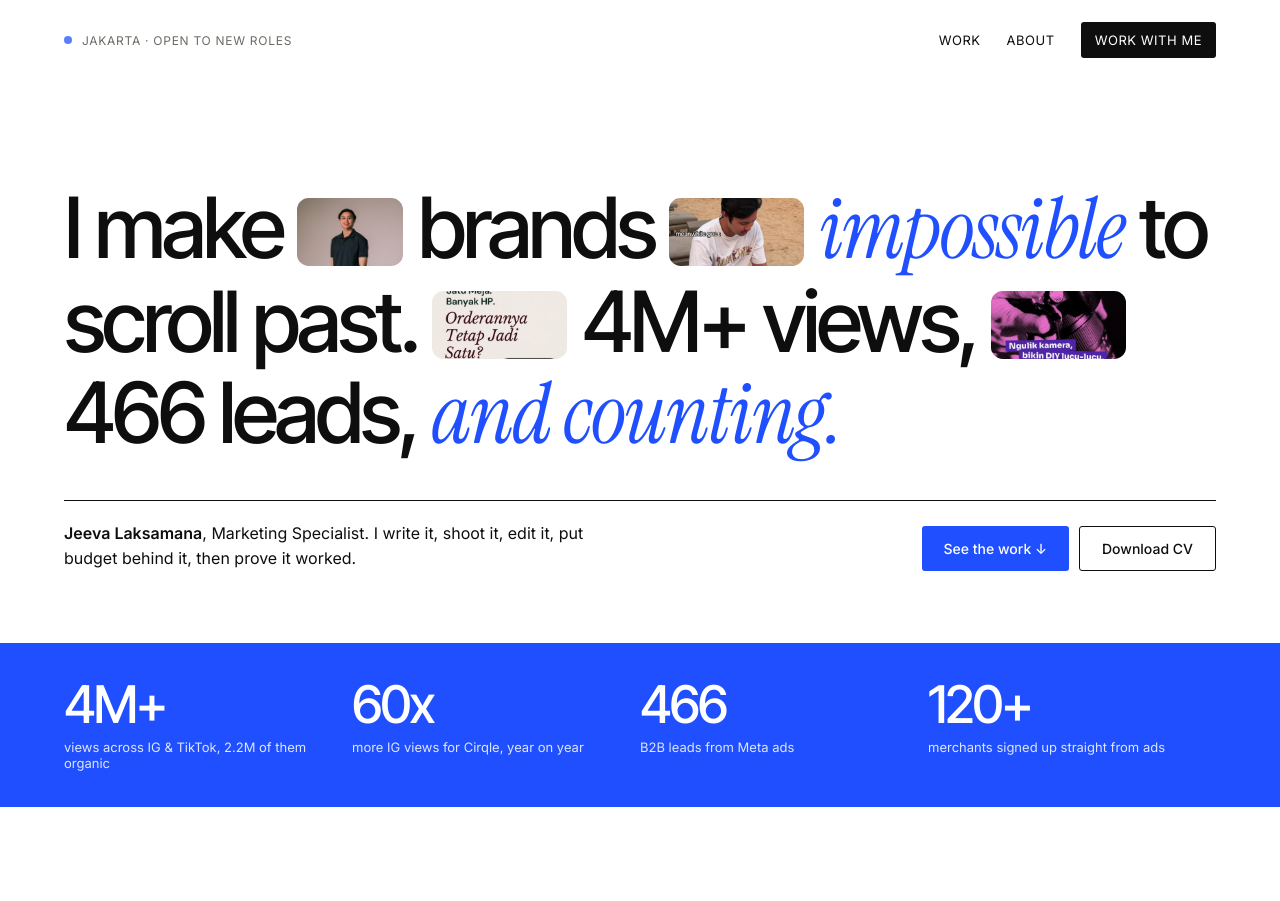
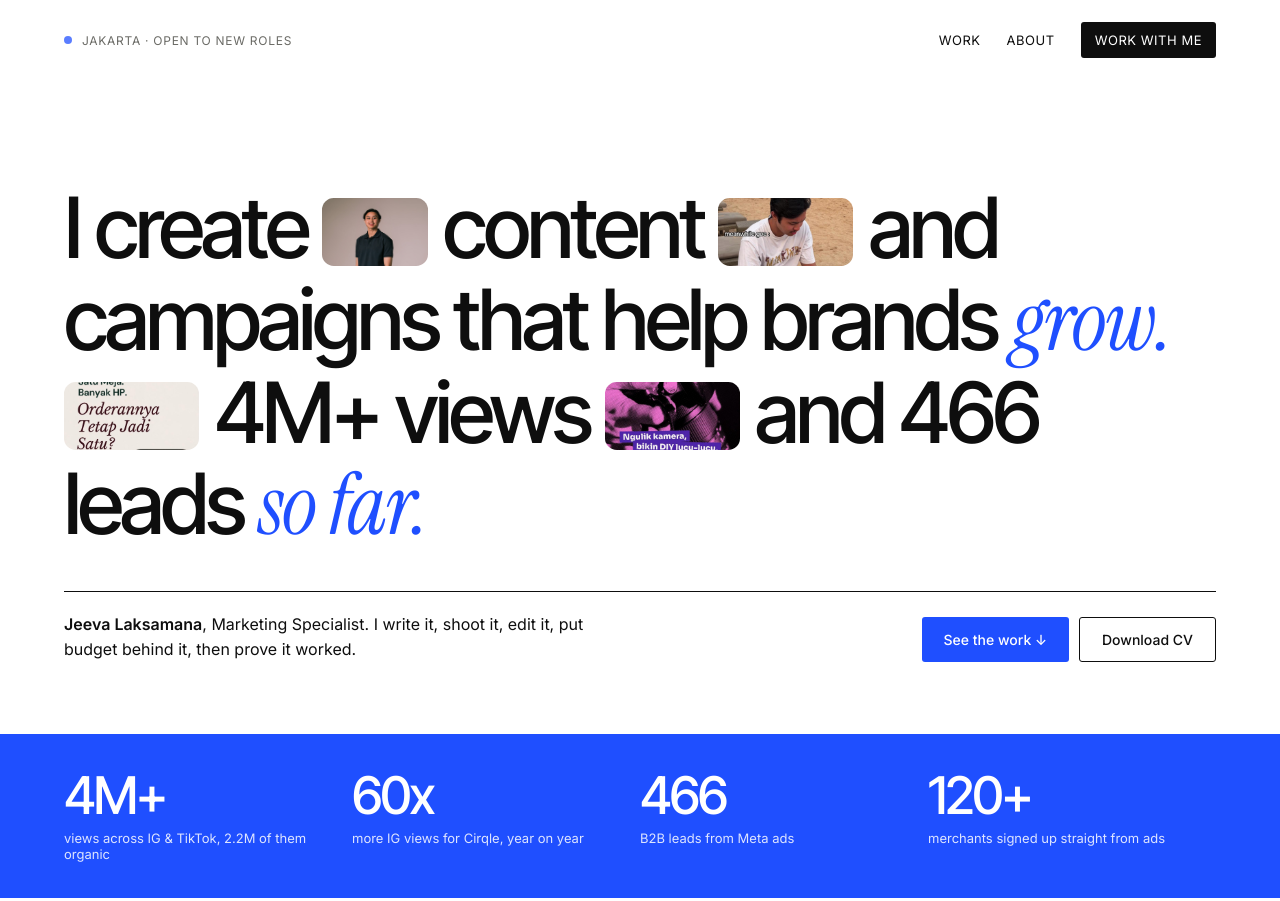
Before and after one commit to jeevalaksamana/jeevalaksamana.github.io, a plain HTML site: page index.html in a window 1280 px wide. Shown: the top 901 px of the page. Drawn offline with Linux system fonts and the light colour scheme.

Commit message:
Hero: clearer, more modest headline
Co-Authored-By: Claude Opus 5.5 <noreply@anthropic.com>
Claude-Session: https://claude.ai/code/session_01V4CshKHSwWo2wMgZw3kVTi

```diff
--- a/index.html
+++ b/index.html
@@ -6,7 +6,7 @@
 <title>Jeeva Laksamana · Marketing Portfolio</title>
 <meta name="description" content="Jeeva Laksamana, Marketing Specialist in Jakarta. Content, paid social and growth: 4M+ views, 466 leads, 120+ merchants.">
 <meta property="og:title" content="Jeeva Laksamana · Marketing Portfolio">
-<meta property="og:description" content="I make brands impossible to scroll past. 4M+ views, 466 leads, and counting.">
+<meta property="og:description" content="I create content and campaigns that help brands grow. 4M+ views and 466 leads so far.">
 <meta property="og:image" content="https://jeevalaksamana.github.io/images/jeeva.jpg">
 <style>html{scroll-behavior:smooth}</style>
 <link rel="preconnect" href="https://fonts.googleapis.com">
@@ -54,7 +54,7 @@ a{color:#0E0E0E}a:hover{color:#444444}
 <!-- HERO: type with inline images -->
 <header id="top" style="padding: clamp(56px, 8vw, 112px) clamp(20px, 5vw, 64px) 72px">
   <div style="max-width: 1200px; margin: 0 auto; display: flex; flex-direction: column; gap: 40px">
-    <h1 class="rise" style="margin: 0; font-family: 'Inter Tight', sans-serif; font-weight: 500; font-size: clamp(44px, 6.6vw, 96px); line-height: 1.08; letter-spacing: -0.045em">I make <img class="pop d1" src="images/jeeva.jpg" alt="Jeeva" style="height: 0.8em; width: 1.25em; object-fit: cover; object-position: center 12%; border-radius: 0.14em; vertical-align: -0.08em"> brands <img class="pop d2" src="images/sorai-tt-sickday.jpg" alt="TikTok skit still" style="height: 0.8em; width: 1.6em; object-fit: cover; object-position: center 35%; border-radius: 0.14em; vertical-align: -0.08em"> <span style="font-family: 'Instrument Serif', serif; font-style: italic; font-weight: 400; letter-spacing: -0.02em; color: #1F4FFF">impossible</span> to scroll past. <img class="pop d3" src="images/cirqle-satu-meja.jpg" alt="Cirqle carousel" style="height: 0.8em; width: 1.6em; object-fit: cover; object-position: center 30%; border-radius: 0.14em; vertical-align: -0.08em"> 4M+ views, <img class="pop d4" src="images/sorai-ig-camera.jpg" alt="Sorai carousel" style="height: 0.8em; width: 1.6em; object-fit: cover; border-radius: 0.14em; vertical-align: -0.08em"> 466 leads, <span style="font-family: 'Instrument Serif', serif; font-style: italic; font-weight: 400; letter-spacing: -0.02em; color: #1F4FFF">and counting.</span></h1>
+    <h1 class="rise" style="margin: 0; font-family: 'Inter Tight', sans-serif; font-weight: 500; font-size: clamp(44px, 6.6vw, 96px); line-height: 1.08; letter-spacing: -0.045em">I create <img class="pop d1" src="images/jeeva.jpg" alt="Jeeva" style="height: 0.8em; width: 1.25em; object-fit: cover; object-position: center 12%; border-radius: 0.14em; vertical-align: -0.08em"> content <img class="pop d2" src="images/sorai-tt-sickday.jpg" alt="TikTok skit still" style="height: 0.8em; width: 1.6em; object-fit: cover; object-position: center 35%; border-radius: 0.14em; vertical-align: -0.08em"> and campaigns that help brands <span style="font-family: 'Instrument Serif', serif; font-style: italic; font-weight: 400; letter-spacing: -0.02em; color: #1F4FFF">grow.</span> <img class="pop d3" src="images/cirqle-satu-meja.jpg" alt="Cirqle carousel" style="height: 0.8em; width: 1.6em; object-fit: cover; object-position: center 30%; border-radius: 0.14em; vertical-align: -0.08em"> 4M+ views <img class="pop d4" src="images/sorai-ig-camera.jpg" alt="Sorai carousel" style="height: 0.8em; width: 1.6em; object-fit: cover; border-radius: 0.14em; vertical-align: -0.08em"> and 466 leads <span style="font-family: 'Instrument Serif', serif; font-style: italic; font-weight: 400; letter-spacing: -0.02em; color: #1F4FFF">so far.</span></h1>
     <div class="rise d4" style="display: flex; flex-wrap: wrap; justify-content: space-between; align-items: flex-end; gap: 24px; border-top: 1px solid #0E0E0E; padding-top: 20px">
       <p style="margin: 0; font-size: 16px; line-height: 1.55; max-width: 520px"><strong style="font-weight: 600">Jeeva Laksamana</strong>, Marketing Specialist. I write it, shoot it, edit it, put budget behind it, then prove it worked.</p>
       <div style="display: flex; flex-wrap: wrap; gap: 10px">
```
